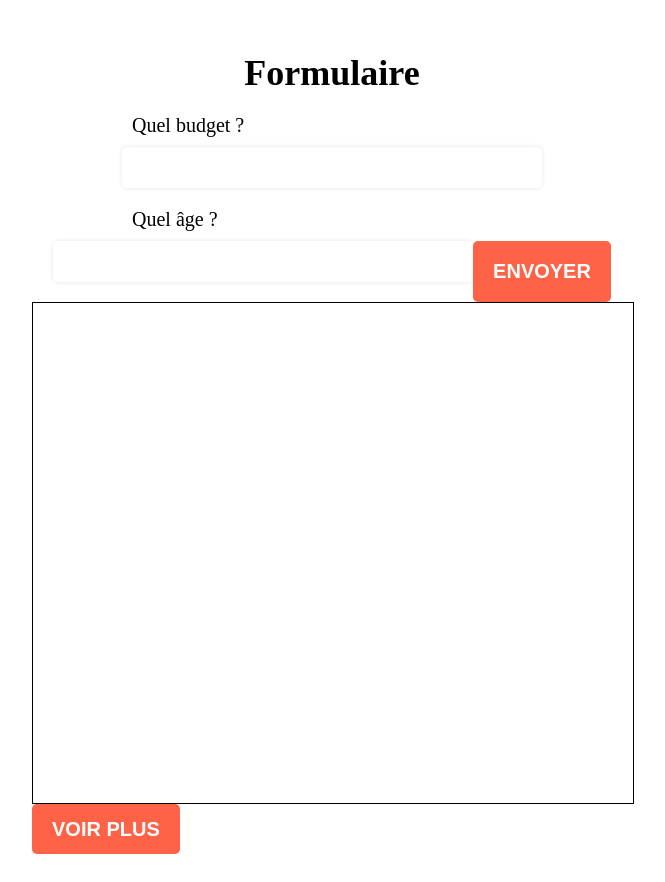
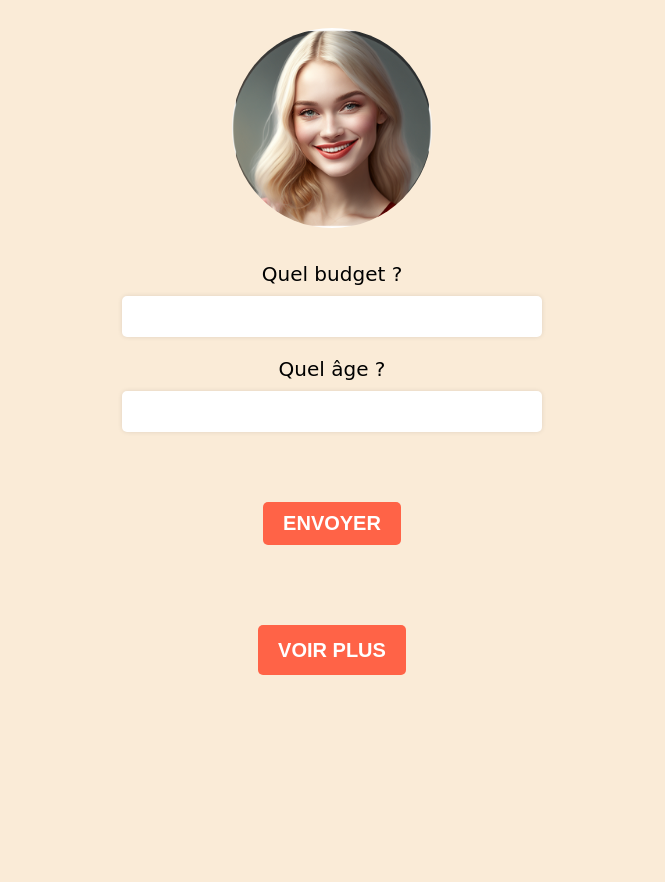
Before and after one commit to Quentin-NA/Ruby-Present, a plain HTML site: page index.html in a window 1280 px wide. Shown: the whole page, without its empty margins (308-973 px from the left). After the commit the page ends 800 px from the top, so only its background shows below. Drawn offline with Linux system fonts and the light colour scheme; a web font is replaced by a local one.

Commit message:
some design

```diff
--- a/index.html
+++ b/index.html
@@ -2,13 +2,17 @@
 <html>
   <head>
     <meta charset="utf-8">
-    <title>Formulaire</title>
+    <title>Ruby present</title>
     <link rel="stylesheet" href="style.css">
+    <link rel="preconnect" href="https://fonts.googleapis.com">
+    <link rel="preconnect" href="https://fonts.gstatic.com" crossorigin>
+    <link href="https://fonts.googleapis.com/css2?family=Alfa+Slab+One&family=Barriecito&family=Permanent+Marker&family=Raleway:ital,wght@0,100;0,200;0,300;0,400;0,500;0,600;0,700;0,800;0,900;1,100;1,200;1,300;1,400;1,500;1,600;1,700;1,800;1,900&display=swap" rel="stylesheet">
   </head>
   <body>
     <div class="container">
-      <h1>Formulaire</h1>
+      <img id="ruby" src="img/Natzflam_a_beautyfull_human_women_smiling_avatar_for_a_chatbot__733dbee1-5c3b-4b5a-93cf-5c8dfe1d4dab.png" alt="">
       <form id="form">
+        <div class="inputs">
             <label for="budget">Quel budget ?</label>
             <input type="number" id="budget" name="budget" required>
 
@@ -26,14 +30,15 @@
 
             <label for="hobbies">Hobbies :</label>
             <textarea id="hobbies" name="hobbies"></textarea> -->
+        </div>
         <button type="submit">Envoyer</button>
       </form>
       <div>
         <div id="presents"></div>
 
-        <button id="show-more">Voir plus</button>
 
       </div>
+      <button id="show-more">Voir plus</button>
     </div>
     <script src="script.js"></script>
   </body>
--- a/script.js
+++ b/script.js
@@ -5,6 +5,7 @@ const URL = `https://sheets.googleapis.com/v4/spreadsheets/${SPREADSHEET_ID}/val
 
 const form = document.getElementById("form");
 const presentsDiv = document.getElementById("presents");
+const showMoreBtn = document.getElementById("show-more");
 let elements = [];
 
 // Récupère les données du Google Sheet
@@ -23,12 +24,17 @@ async function fetchData() {
   });
 }
 
+
+
 // Filtrage des éléments en fonction des réponses du formulaire
 function filterElements(responses) {
   const filteredElements = elements.filter(element => {
     const age = parseInt(responses.age);
     const budget = parseInt(responses.budget);
     return parseInt(element.age) <= age && parseInt(element.budget) <= budget;
+  });
+  showMoreBtn.addEventListener("click", () => {
+    displayElements(filteredElements);
   });
   return filteredElements;
 }
@@ -49,7 +55,7 @@ function selectRandomElements(filteredElements) {
 }
 
 // Affichage des éléments sur la page
-function displayElements(randomElements) {
+const displayElements = (randomElements) => {
   randomElements.forEach(element => {
     const link = document.createElement("a");
     link.href = element.lien;
--- a/style.css
+++ b/style.css
@@ -1,3 +1,13 @@
+
+
+
+body {
+  background-color: antiquewhite;
+  font-family: 'DynaPuff', cursive;
+
+}
+
+
 .container {
     max-width: 600px;
     margin: 0 auto;
@@ -5,24 +15,25 @@
     text-align: center;
   }
 
+
   h1 {
     font-size: 36px;
-    margin-bottom: 20px;
+    margin-bottom: 50px;
   }
 
-  form {
-    display: flex;
-    flex-wrap: wrap;
-    justify-content: center;
+  #ruby {
+    border-radius: 50%;
+    width: 200px;
+    height: 200px;
+    margin-bottom: 30px;
   }
 
   label {
     display: block;
     width: 100%;
-    max-width: 400px;
     margin-bottom: 10px;
     font-size: 20px;
-    text-align: left;
+    text-align: center;
   }
 
   input, select, textarea {
@@ -60,19 +71,42 @@
 
   #show-more {
     height: 50px;
-    display: block;
+    margin-top: 30px;
   }
 
-
-  img {
-    width: 150px;
-    height: 125px;
+  form button{
+    margin: 50px 0;
   }
 
-  #presents {
-    height: 500px;
-    width: 600px;
-    border: 1px solid black;
-    display: flex;
-    justify-content: space-around;
+    #presents {
+      border-radius: 20px;
+      /* background: rgb(131,58,180);
+      background: linear-gradient(50deg, rgba(131,58,180,1) 0%, rgba(253,29,29,0) 0%, rgba(252,176,69,0.9753151260504201) 100%); */
+      width: 600px;
+      display: flex;
+      flex-wrap: wrap;
+      justify-content: space-around;
+    }
+
+    #presents img {
+      width: -webkit-fill-available;
+      height: inherit;
+      object-fit: fill;
+      border-radius: 10px;
   }
+
+  #presents a {
+    height: 200px;
+    max-width: 175px;
+    -webkit-box-shadow: 1px 3px 14px -6px #000000;
+    box-shadow: 1px 3px 14px -6px #000000;
+    border-radius: 10px;
+    margin-top: 20px;
+    margin-bottom: 100px;
+    text-decoration: none;
+    color: black;
+  }
+
+  #presents a:hover{
+    scale: 1.02;
+  }
```
Lines whose indentation alone changed are shown as unchanged.
